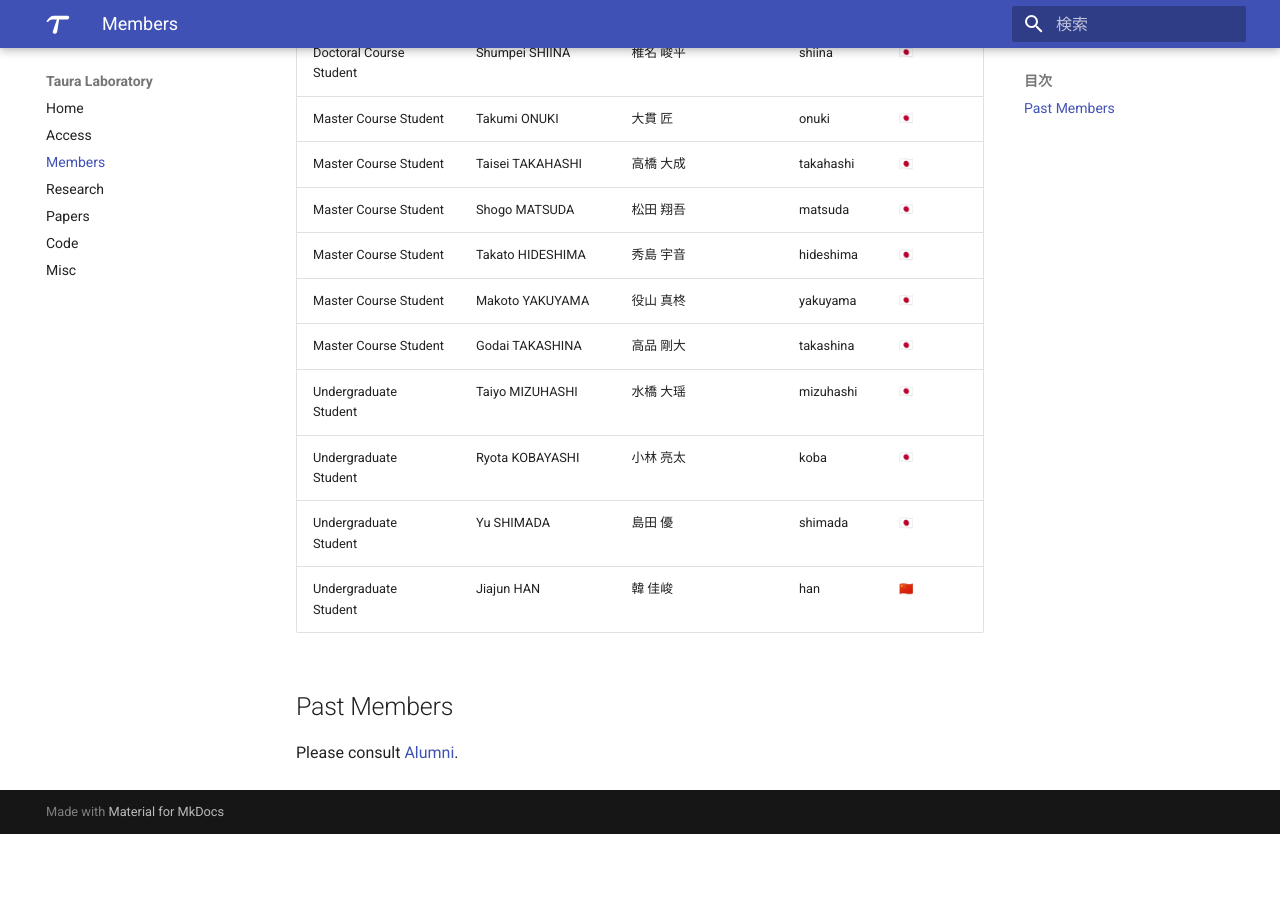
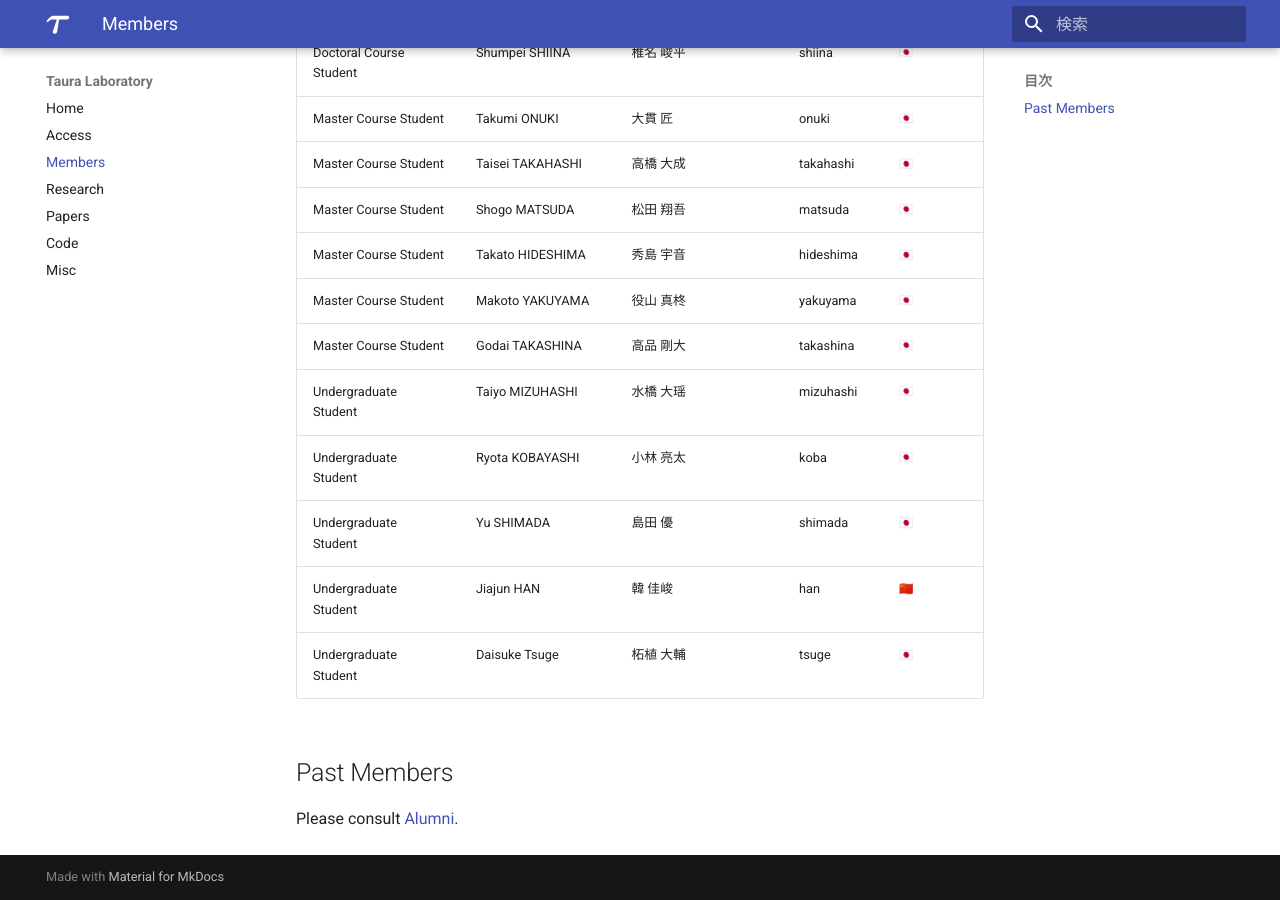
Before and after one commit to Yukayo/taura-lab, an MkDocs documentation site: the page built from docs/members.md, in a window 1280 px wide and 900 px high, scrolled down 637 px. Built offline with MkDocs 1.6.1 and Material for MkDocs 9.7.7, drawn with Linux system fonts in a browser that asks for light colours; emoji names are drawn with the system emoji font; before the commit the page ends 1471 px from its top, so only the background shows below that.

Commit message:
Update members.md

```diff
--- a/docs/members.md
+++ b/docs/members.md
@@ -22,6 +22,7 @@ Each member's e-mail address is _account_ [at] eidos.ic.i.u-tokyo.ac.jp.
 |Undergraduate Student|Ryota KOBAYASHI|小林 亮太|koba|:jp:|
 |Undergraduate Student|Yu SHIMADA|島田 優|shimada|:jp:|
 |Undergraduate Student|Jiajun HAN|韓 佳峻|han|:cn:|
+|Undergraduate Student|Daisuke Tsuge|柘植 大輔|tsuge|:jp:|
 
 ## Past Members
 
```
